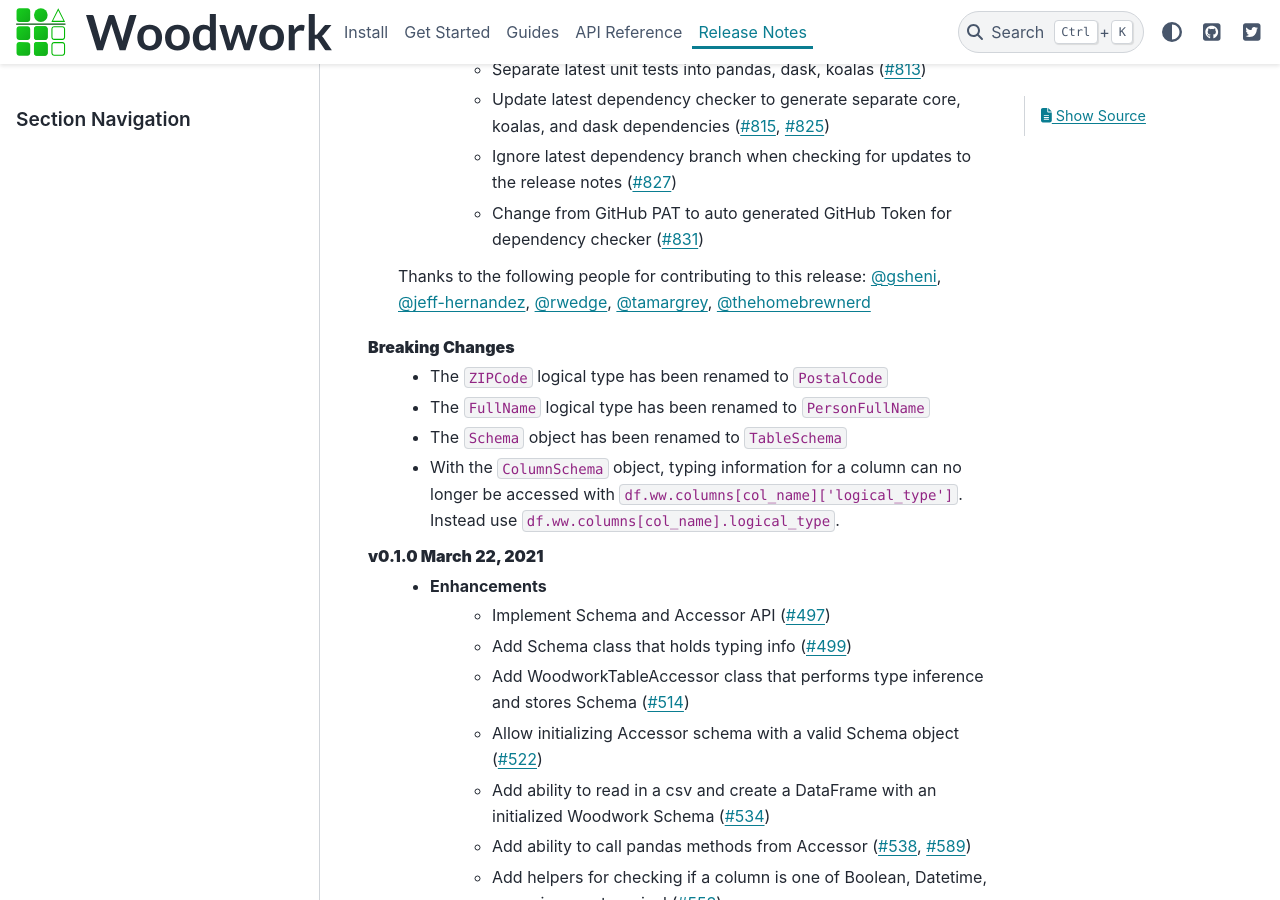
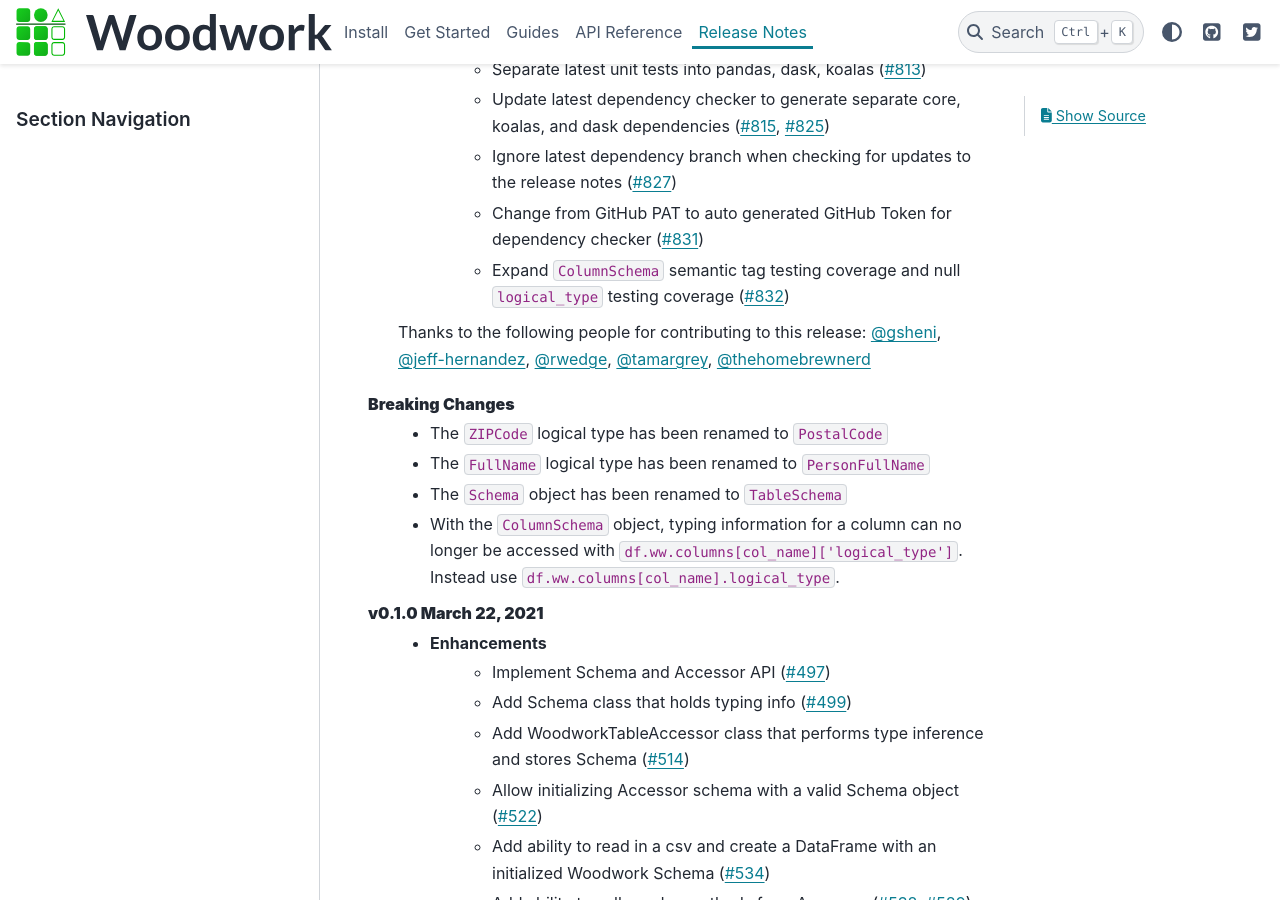
Before and after one commit to alteryx/woodwork, a Sphinx documentation site: the page built from docs/source/release_notes.rst, in a window 1280 px wide and 900 px high, scrolled down 1492 px. Built offline with Sphinx 7.4.7 and the PyData theme 0.15.4, drawn with Linux system fonts in a browser that asks for light colours; comment, search, counter and statistics services are not loaded.

Commit message:
Add release note

```diff
--- a/docs/source/release_notes.rst
+++ b/docs/source/release_notes.rst
@@ -39,6 +39,7 @@ Release Notes
         * Update latest dependency checker to generate separate core, koalas, and dask dependencies (:pr:`815`, :pr:`825`)
         * Ignore latest dependency branch when checking for updates to the release notes (:pr:`827`)
         * Change from GitHub PAT to auto generated GitHub Token for dependency checker (:pr:`831`)
+        * Expand ``ColumnSchema`` semantic tag testing coverage and null ``logical_type`` testing coverage (:pr:`832`)
 
     Thanks to the following people for contributing to this release:
     :user:`gsheni`, :user:`jeff-hernandez`, :user:`rwedge`, :user:`tamargrey`, :user:`thehomebrewnerd`
```
